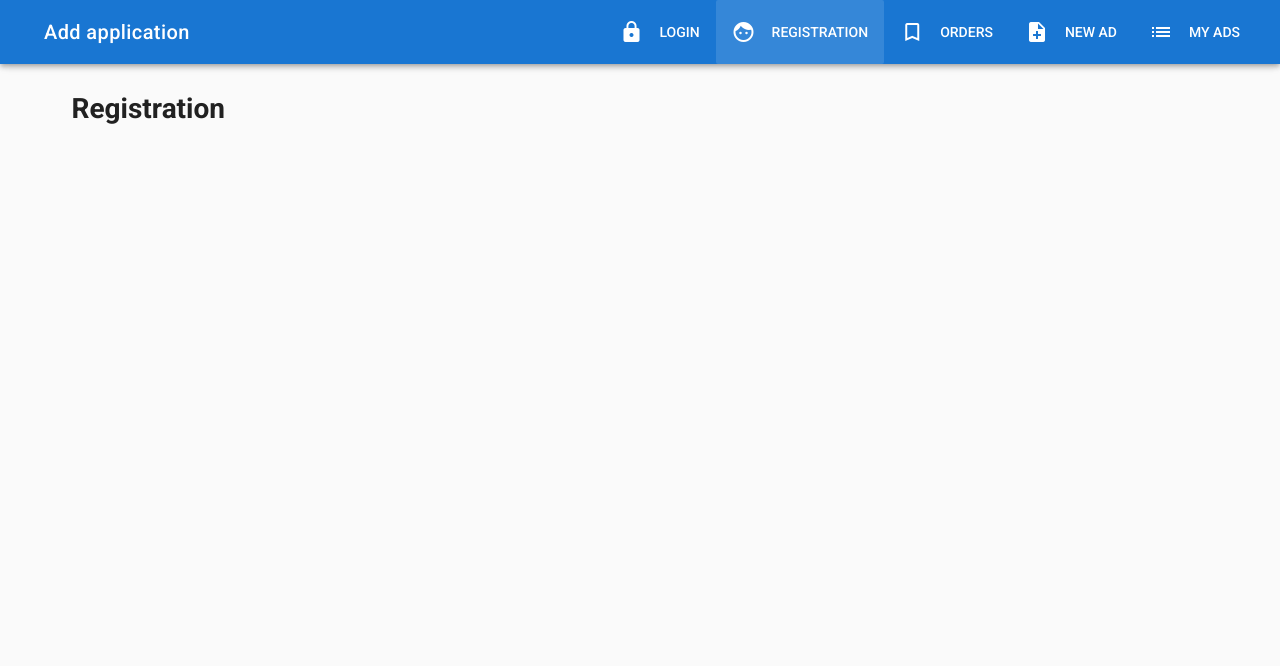
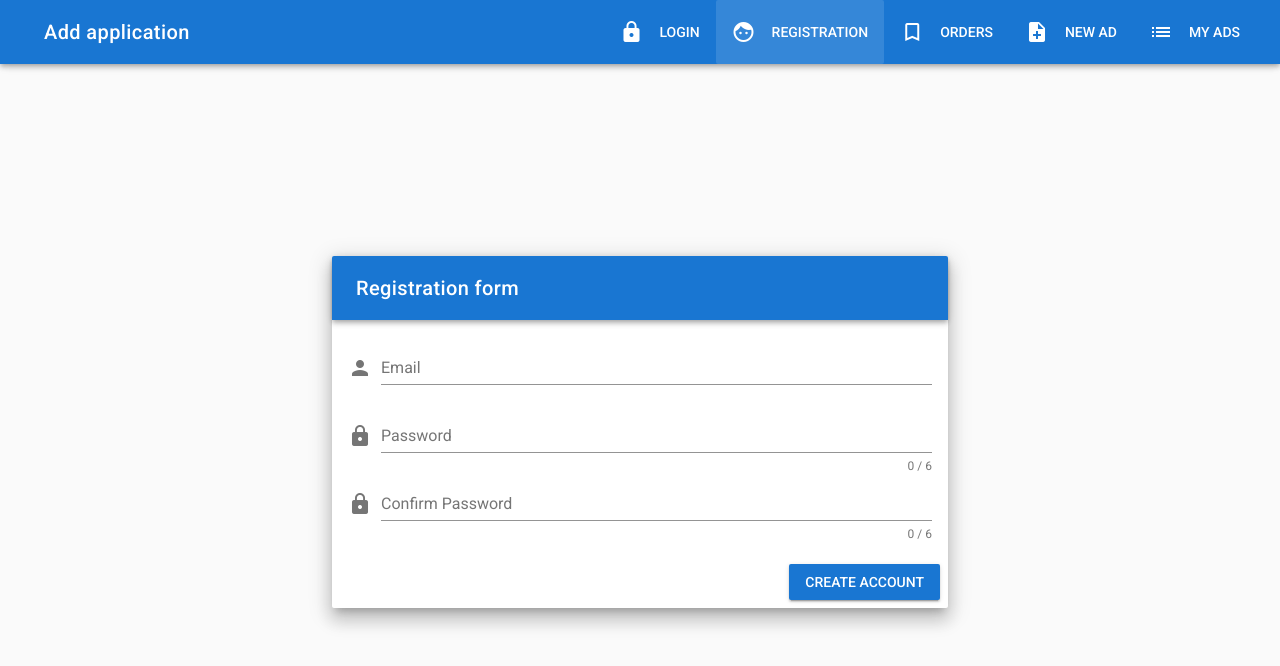
Before and after one commit to Korobeynik/vue-app, a Vue app: page /registration in a window 1280 px wide. Shown: the top 666 px of the page. Built offline with nearby package versions, Linux system fonts and the light colour scheme.

Commit message:
Created login and registration forms

```diff
--- a/src/App.vue
+++ b/src/App.vue
@@ -25,7 +25,9 @@
             @click="drawer = !drawer"
             class="hidden-md-and-up"
             ></v-toolbar-side-icon>
-            <v-toolbar-title>Add application</v-toolbar-title>
+            <v-toolbar-title>
+                <router-link to="/" tag="span" class="pointer">Add application</router-link>
+            </v-toolbar-title>
             <v-spacer></v-spacer>
             <v-toolbar-items class="hidden-sm-and-down">
                 <v-btn
@@ -61,3 +63,9 @@ export default {
     }
 }
 </script>
+
+<style scope>
+    .pointer {
+        cursor: pointer;
+    }
+</style>
--- a/src/components/Auth/Login.vue
+++ b/src/components/Auth/Login.vue
@@ -1,15 +1,76 @@
 <template>
-    <v-container>
-        <v-layout row>
-            <v-flex xs12>
-                <h1>Login</h1>
-            </v-flex>
+    <v-container fluid fill-height>
+        <v-layout align-center justify-center>
+          <v-flex xs12 sm8 md6>
+            <v-card class="elevation-12">
+              <v-toolbar dark color="primary">
+                <v-toolbar-title>Login form</v-toolbar-title>
+              </v-toolbar>
+              <v-card-text>
+                <v-form ref="form" v-model="valid" validation>
+                  <v-text-field
+                    prepend-icon="person"
+                    name="email"
+                    label="Email"
+                    type="email"
+                    :rules="emailRules"
+                    v-model="email"
+                    >
+                    </v-text-field>
+                  <v-text-field
+                    id="password"
+                    prepend-icon="lock"
+                    name="password"
+                    label="Password"
+                    type="password"
+                    :counter="6"
+                    :rules="passwordRules"
+                    v-model="password"
+                    >
+                    </v-text-field>
+                </v-form>
+              </v-card-text>
+              <v-card-actions>
+                <v-spacer></v-spacer>
+                <v-btn
+                color="primary"
+                @click="onSubmit"
+                :disabled="!valid"
+                >Login</v-btn>
+              </v-card-actions>
+            </v-card>
+          </v-flex>
         </v-layout>
-    </v-container>
+      </v-container>
 </template>
 
 <script>
 export default {
-
+     data() {
+         return {
+             email: '',
+             password: '',
+             valid: false,
+             emailRules: [
+                v => !!v || 'E-mail is required',
+                v => /.+@.+/.test(v) || 'E-mail must be valid'
+            ],
+            passwordRules: [
+                v => !!v || 'Password is required',
+                v => (v && v.length >= 6) || 'Password must be less than 6 characters'
+            ],
+         }
+     },
+     methods: {
+        onSubmit() {
+            if (this.$refs.form.validate()) {
+                const user = {
+                    email: this.email,
+                    password: this.password
+                }
+                console.log(user)
+            }
+        }
+    }
 }
 </script>
--- a/src/components/Auth/Registration.vue
+++ b/src/components/Auth/Registration.vue
@@ -1,15 +1,92 @@
 <template>
-    <v-container>
-        <v-layout row>
-            <v-flex xs12>
-                <h1>Registration</h1>
-            </v-flex>
+    <v-container fluid fill-height>
+        <v-layout align-center justify-center>
+          <v-flex xs12 sm8 md6>
+            <v-card class="elevation-12">
+              <v-toolbar dark color="primary">
+                <v-toolbar-title>Registration form</v-toolbar-title>
+              </v-toolbar>
+              <v-card-text>
+                <v-form ref="form" v-model="valid" lazy-validation>
+                  <v-text-field
+                    prepend-icon="person"
+                    name="email"
+                    label="Email"
+                    type="email"
+                    :rules="emailRules"
+                    v-model="email"
+                    >
+                    </v-text-field>
+                  <v-text-field
+                    id="password"
+                    prepend-icon="lock"
+                    name="password"
+                    label="Password"
+                    type="password"
+                    :counter="6"
+                    :rules="passwordRules"
+                    v-model="password"
+                    >
+                    </v-text-field>
+                    <v-text-field
+                    id="confirmPassword"
+                    prepend-icon="lock"
+                    name="confirm-password"
+                    label="Confirm Password"
+                    type="password"
+                    :counter="6"
+                    :rules="confirmPasswordRules"
+                    v-model="confirmPassword"
+                    >
+                    </v-text-field>
+                </v-form>
+              </v-card-text>
+              <v-card-actions>
+                <v-spacer></v-spacer>
+                <v-btn
+                color="primary"
+                @click="onSubmit"
+                :disabled="!valid"
+                >Create account</v-btn>
+              </v-card-actions>
+            </v-card>
+          </v-flex>
         </v-layout>
-    </v-container>
+      </v-container>
 </template>
 
 <script>
 export default {
-
+     data() {
+         return {
+             email: '',
+             password: '',
+             valid: false,
+             confirmPassword: '',
+             emailRules: [
+                v => !!v || 'E-mail is required',
+                v => /.+@.+/.test(v) || 'E-mail must be valid'
+            ],
+            passwordRules: [
+                v => !!v || 'Password is required',
+                v => (v && v.length >= 6) || 'Password must be less than 6 characters'
+            ],
+            confirmPasswordRules: [
+                v => !!v || 'Password is required',
+                v => v === this.password || 'Password shold match!'
+            ]
+         }
+     },
+     methods: {
+        onSubmit() {
+            if (this.$refs.form.validate()) {
+                const user = {
+                    email: this.email,
+                    password: this.password
+                }
+                console.log(user)
+            }
+        }
+    }
 }
 </script>
--- a/src/components/Home.vue
+++ b/src/components/Home.vue
@@ -1,4 +1,18 @@
 <template>
+    <div>
+        <v-container fluid>
+            <v-layout row>
+                <v-flex xs12>
+                     <v-carousel>
+                        <v-carousel-item
+                        v-for="ad in ads"
+                        :key="ad.id"
+                        :src="ad.imageSrc"
+                        ></v-carousel-item>
+                    </v-carousel>
+                </v-flex>
+            </v-layout>
+        </v-container>
         <v-container>
             <v-layout row>
                 <v-flex xs12>
@@ -6,10 +20,37 @@
                 </v-flex>
             </v-layout>
         </v-container>
+    </div>
 </template>
 
 <script>
 export default {
-
+     data() {
+         return {
+             ads: [
+                {
+                    title: 'First add',
+                    description: 'Hello, I am description',
+                    promo: true,
+                    imageSrc: 'https://cdn.vuetifyjs.com/images/carousel/squirrel.jpg',
+                    id: "1",
+                },
+                {
+                    title: 'Second add',
+                    description: 'Hello, I am description',
+                    promo: false,
+                    imageSrc: 'https://cdn.vuetifyjs.com/images/carousel/sky.jpg',
+                    id: "2"
+                },
+                {
+                    title: 'Third add',
+                    description: 'Hello, I am description',
+                    promo: true,
+                    imageSrc: 'https://cdn.vuetifyjs.com/images/carousel/bird.jpg',
+                    id: "3"
+                }
+            ]
+         }
+     }
 }
 </script>
```
Lines whose indentation alone changed are shown as unchanged.
